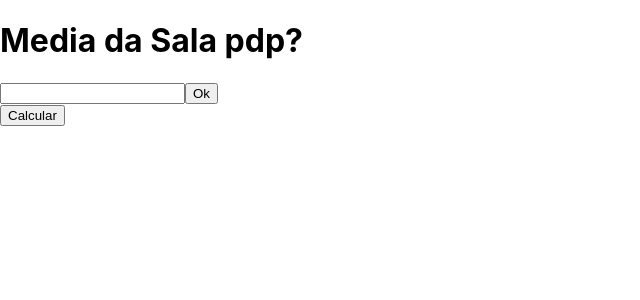
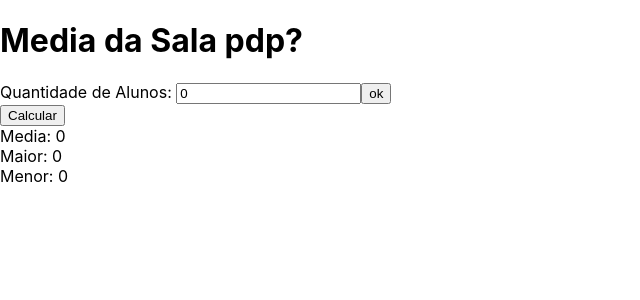
Before and after one commit to JuanVictor62/prova-07-10, a React (Create React App) app in the folder site/: page /mediaSala in a window 1280 px wide. Shown: the top 300 px of the page, without its empty margins (0-640 px from the left). Built offline with nearby package versions, Linux system fonts and the light colour scheme.

Commit message:
ajustes na atividade mediaSala

```diff
--- a/site/src/mediaSala/index.js
+++ b/site/src/mediaSala/index.js
@@ -1,57 +1,33 @@
 import './index.scss'
 import { useState } from 'react'
+import { calcMaior, calcMedia, calcMenor, criarArray } from './services';
 
 export default function Index(){
-    const [ alunos, setAlunos ] = useState();
-    const [ qtdAlunos, setQtdAlunos] = useState();
-    const [ resp, setResp] = useState([]);
-    const [ nota, setNota] = useState();
-    const [ notas, setNotas] = useState();
+    const [qtd, setQtd] = useState(0);
+    const [notasAlunos, setNotasAlunos] = useState([]);
+    const [media, setMedia] = useState(0);
+    const [maior, setMaior] = useState(0);
+    const [menor, setMenor] = useState(0);
 
-    const [total, setTotal] = useState();
-
-    function mediaSala(){
-    let mediaSala = 0;
-    let resp = [];
-    for(let x = 1; x <= qtdAlunos; x++){
-        resp = [...resp, x];
-        setResp(resp);
+    function okQtd(){
+        const x = criarArray(qtd);
+        setNotasAlunos(x);
     }
 
-    console.log(resp);
-    return [resp];
-
-    function adicionarNotas(){
-        let n = nota;
-        return setNotas(...notas, n)
-
+    function alterar(pos, novoValor){
+        notasAlunos[pos] = Number(novoValor);
+        setNotasAlunos([...notasAlunos]);
     }
 
-    // mediaSala = [...alunos, alunos + alunos] / alunos;
-    // let mediaSala = resp.reduce(() =>)
+    function calcular(){
+        const a = calcMedia(notasAlunos);
+        const b = calcMaior(notasAlunos);
+        const c = calcMenor(notasAlunos);
 
-    // const valorInicial = 0;
-    // const somaInicial = resp.reduce(
-    // (valorFinal, valorAtual ) => valorFinal + valorAtual,
-    // valorInicial
-    // );
-
-    // let soma = alunos.reduce(function(soma, resp) {
-    //     return soma + resp;
-    // });
-
-}
-
-function calcular(){
-    let soma = 0;
-    for(var i = 0; i < resp.length; i++) {
-        soma += resp[i];
-        setTotal(soma);
+        setMedia(a);
+        setMaior(b);
+        setMenor(c);
     }
-    let resultado = soma / qtdAlunos;
-    setTotal(resultado)
-}
-
 
 
     return(
@@ -61,22 +37,32 @@
             </div>
 
             <div>
-                <input value={qtdAlunos} onChange={e => setQtdAlunos(e.target.value)} />
-                <button onClick={mediaSala} >Ok</button>
+                Quantidade de Alunos: <input type="text" value={qtd} onChange={e => setQtd(e.target.value)} />
+                <button onClick={okQtd} > ok</button>
+
             </div>
 
-            {resp.map((item, i) =>
+            {notasAlunos.map((item, pos) =>
                 <div>
-                    <p>Aluno {i + 1} : </p>
-                    <input value={nota} onChange={e => setNota(adicionarNotas((e.target.value)))} />
-                </div>
+                    Aluno {pos + 1} <input type="text" value={notasAlunos[pos]} onChange={e => alterar(pos, e.target.value)} />                </div>
             )}
 
-                <button onClick={calcular} >Calcular</button>
+            <div>
+                <button onClick={calcular} > Calcular </button>
+            </div>
 
-                <div>
-                    {total}
-                </div>
+            <div>
+                Media: {media}
+            </div>
+
+            <div>
+                Maior: {maior}
+            </div>
+
+            <div>
+                Menor: {menor}
+            </div>
+
         </main>
     )
 }
--- /dev/null
+++ b/site/src/mediaSala/services.js
@@ -0,0 +1,38 @@
+export function criarArray(tamanho) {
+    let notas = [];
+    for (let volta = 1; volta <= tamanho; volta++) {
+        notas.push(0);
+    }
+    return notas;
+}
+
+export function calcMedia(notas) {
+    let soma = 0;
+    for (let volta = 0; volta < notas.length; volta++) {
+        soma = soma + notas[volta];
+    }
+    let m = soma / notas.length;
+    return m;
+}
+
+export function calcMaior(notas) {
+    let m = 0;
+    for (let volta = 0; volta < notas.length; volta++) {
+        if (notas[volta] > m) {
+            m = notas[volta];
+        }
+    }
+
+    return m;
+}
+
+export function calcMenor(notas) {
+    let m = 11;
+    for (let volta = 0; volta < notas.length; volta++) {
+        if (notas[volta] < m) {
+            m = notas[volta];
+        }
+    }
+
+    return m;
+}
```
